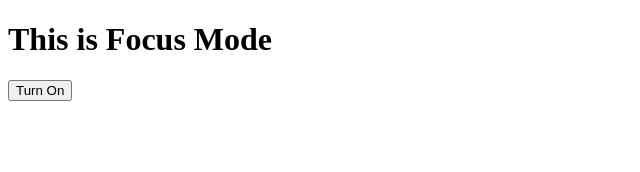
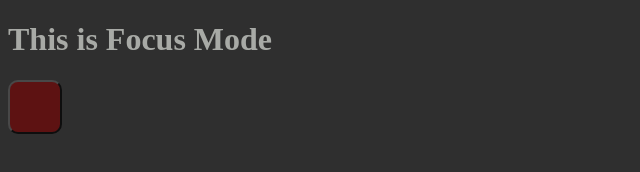
Before and after one commit to chloeangl/focusmode, a browser extension: page index.html in a window 1280 px wide. Shown: the whole page, without its empty margins (0-640 px from the left). Drawn offline with Linux system fonts and the light colour scheme.

Commit message:
Final Extension

```diff
--- a/index.html
+++ b/index.html
@@ -3,11 +3,10 @@
   <head>
     <meta charset="UTF-8">
     <title>Focus Mode</title>
-    <!-- <link rel="stylesheet" href="style.css"> -->
+    <link rel="stylesheet" href="style.css">
   </head>
   <body>
       <h1>This is Focus Mode </h1>
-      <button id='btn'> Turn On</button>
-	<!-- <script src="main.js"></script> -->
+	<script src="main.js"></script>
   </body>
 </html>
--- a/main.js
+++ b/main.js
@@ -1,14 +1,10 @@
 document.addEventListener('DOMContentLoaded', async () => {
     const body = document.querySelector('body');
     const head = document.querySelector('head')
-
     const link = document.createElement('link');
-
     link.setAttribute('href','./style.css');
     link.setAttribute('rel','stylesheet');
-
     head.appendChild(link);
-
 
     // Night mode
     const overlay = document.createElement('div')
@@ -27,7 +23,11 @@ document.addEventListener('DOMContentLoaded', async () => {
 
 
 
-    const button = document.getElementById('btn');
+    const button = document.createElement('button');
+    button.setAttribute('id','btn');
+    button.setAttribute('id','btn');
+
+    body.appendChild(button)
 
     let bool = true;
     if(button){
--- a/style.css
+++ b/style.css
@@ -1,19 +1,18 @@
-*{
+p, h1, h2, h3, h4, h5, h6, a, li, ul, span, div, article, main, aside, header, footer, body, input, form {
 
-    background-color: rgb(63, 63, 63);
-    color: rgb(206, 207, 205);
+    background-color: rgb(48, 48, 48) !important;
+    color: rgb(221, 224, 218) !important;
 }
 #overlay {
     position: fixed;
-    display: none;
-    width: 100%;
-    height: 100%;
+    display: block;
+    width: 100vw;
+    height: 100vh;
     top: 0;
     left: 0;
-    right: 0;
-    bottom: 0;
-    background-color: rgba(185, 182, 6, 0.589);
-    /* z-index: 1;  */
+    background-color: rgb(255, 255, 0);
+    z-index: 1000;
+    opacity: 0.3;
     pointer-events: none;
   }
   #btn{
```
Also changed, not shown: manifest.json.
